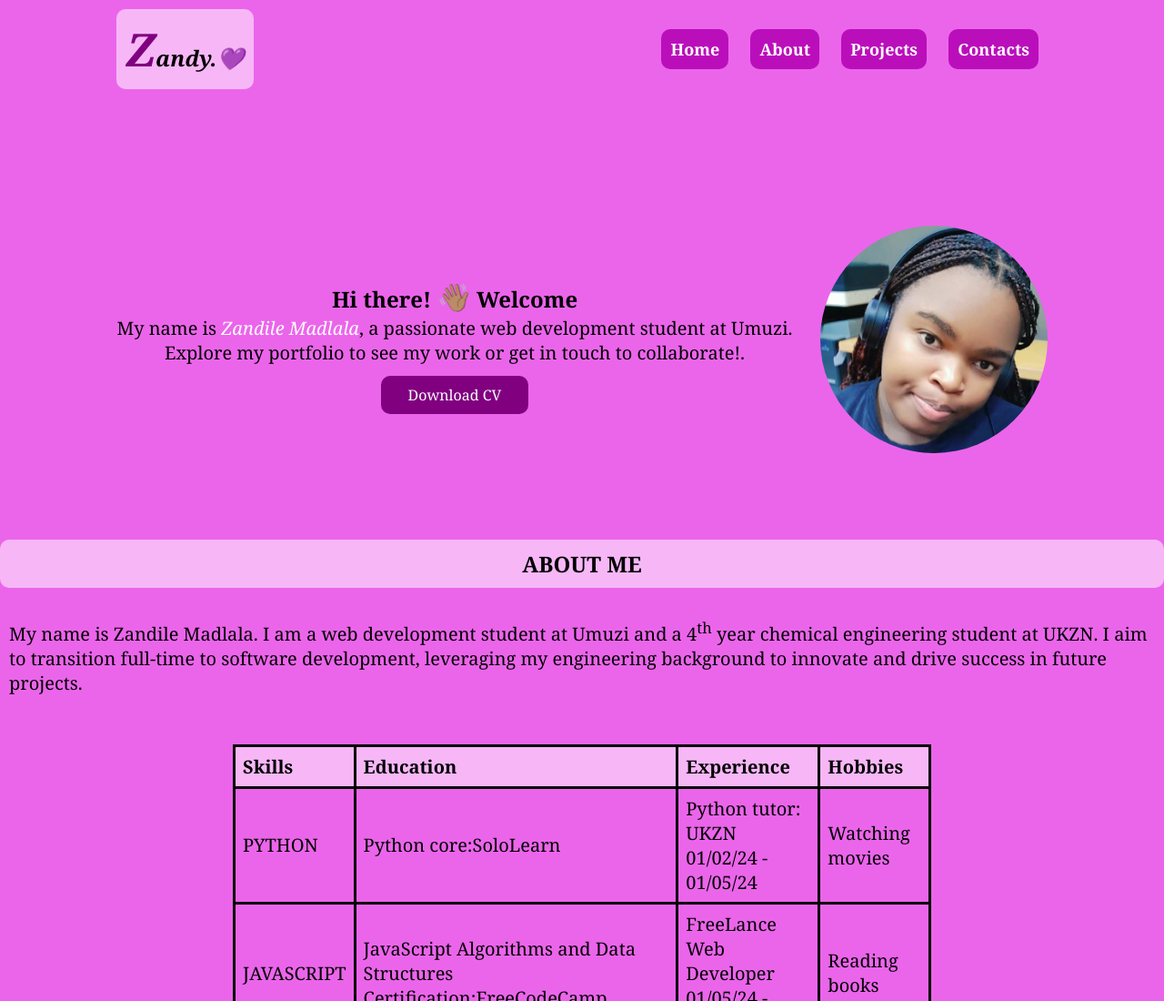
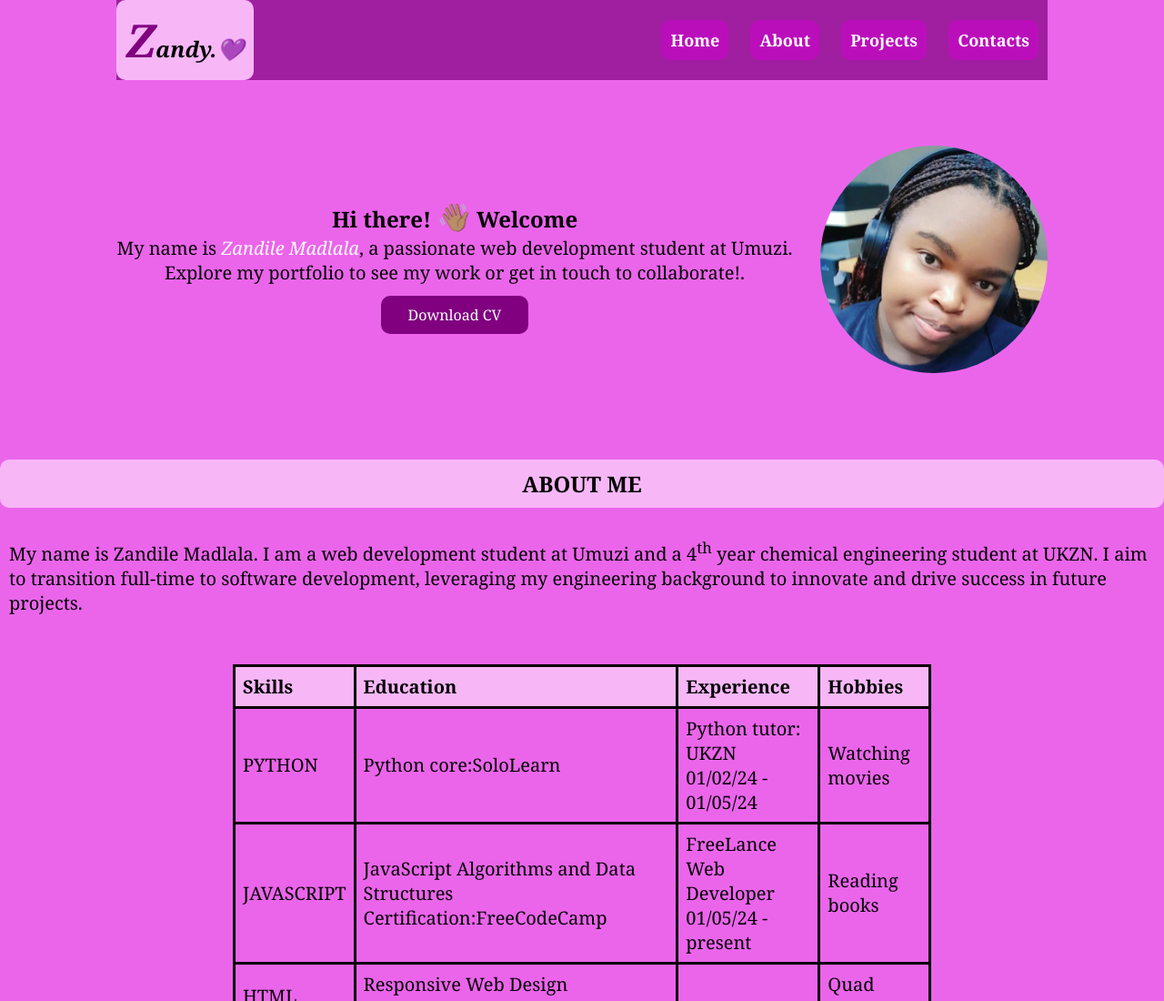
Before and after one commit to ChemicalE/zandile-madlala.github.io, a plain HTML site: page index.html in a window 1280 px wide. Shown: the top 1100 px of the page at 91% size. Drawn offline with Linux system fonts and the light colour scheme.

Commit message:
Update style.css

```diff
--- a/style.css
+++ b/style.css
@@ -24,6 +24,11 @@ nav{
     align-items: center;
     justify-content: space-between;
     flex-wrap: wrap;
+    position: fixed;
+    top: 0;
+    width: 80%;
+    z-index: 1;
+    background-color: rgba(128, 0, 128, 0.7);
 }
 
 #logo{
```
